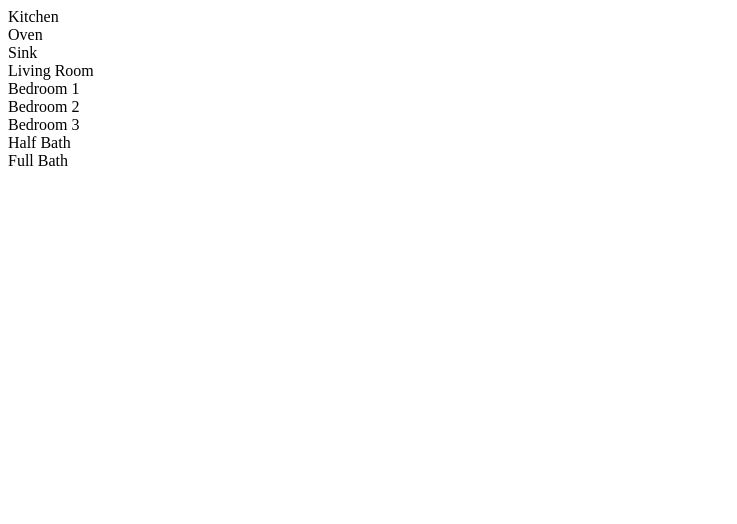
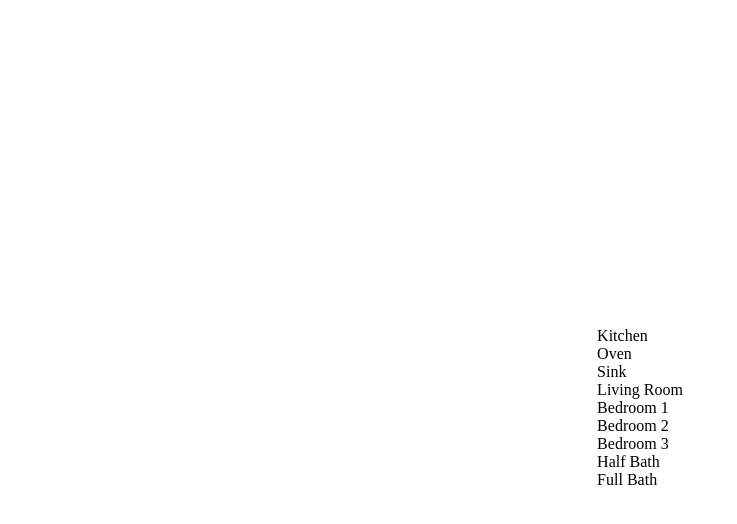
Before and after one commit to saraehutch94/react-floor-plan, a React (Create React App) app: page / in a window 1280 px wide. Shown: the top 524 px of the page, without its empty margins (0-737 px from the left). Built offline with nearby package versions, Linux system fonts and the light colour scheme.

Commit message:
css for centering floorplan

```diff
--- a/src/App.css
+++ b/src/App.css
@@ -2,3 +2,10 @@
   display: flex;
   height: 100vh;
 }
+
+.floorplan-wrapper {
+  flex-grow: 1;
+  display: flex;
+  justify-content: center;
+  align-items: center;
+}
--- a/src/App.js
+++ b/src/App.js
@@ -4,7 +4,9 @@ import FloorPlan from "./components/FloorPlan";
 export default function App() {
   return (
     <div className="App">
-      <FloorPlan />
+      <div className="floorplan-wrapper">
+        <FloorPlan />
+      </div>
     </div>
   );
 }
--- a/src/components/FloorPlan/index.js
+++ b/src/components/FloorPlan/index.js
@@ -6,7 +6,7 @@ import Bathroom from "../Bathroom";
 
 function FloorPlan() {
   return (
-    <div className="floorplan-wrapper">
+    <div>
       <Kitchen />
       <LivingRoom />
       <Bedroom bedNum={1} />
```
